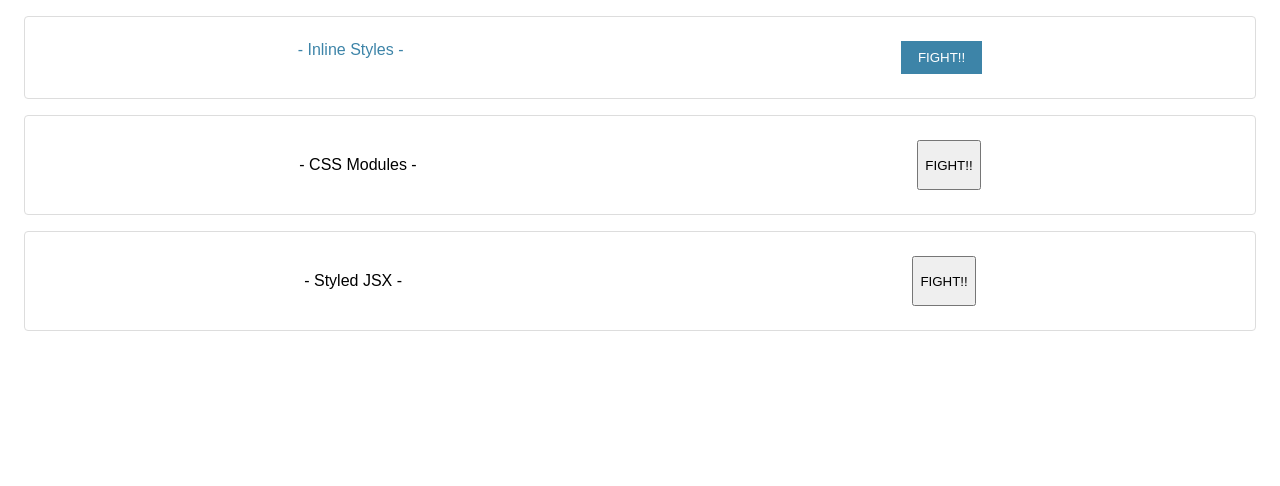
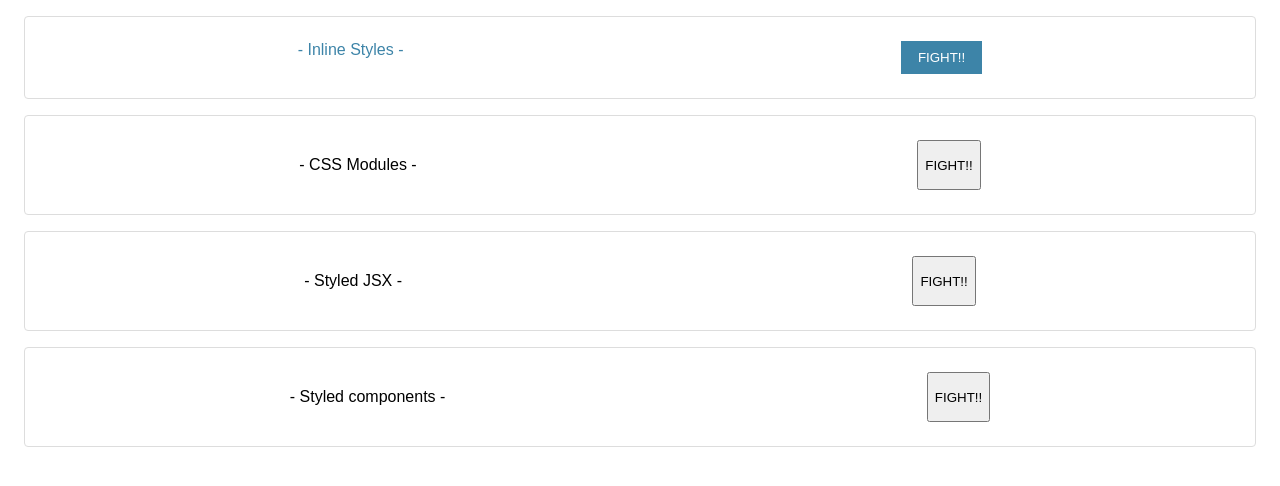
Before and after one commit to suzukima/react-css, a React (Create React App) app: page / in a window 1280 px wide. Shown: the top 486 px of the page. Built offline with nearby package versions, Linux system fonts and the light colour scheme.

Commit message:
Styled Componentsを使ってみた

```diff
--- a/package.json
+++ b/package.json
@@ -9,6 +9,7 @@
     "react": "17.0.2",
     "react-dom": "17.0.2",
     "react-scripts": "4.0.0",
+    "styled-components": "5.3.1",
     "styled-jsx": "4.0.1"
   },
   "devDependencies": {
--- a/src/App.js
+++ b/src/App.js
@@ -1,5 +1,6 @@
 import { CssModules } from "./components/CssModules";
 import { InlineStyle } from "./components/InlineStyle";
+import { StyledComponents } from "./components/StyledComponents";
 import { StyledJsx } from "./components/StyledJsx";
 import "./styles.css";
 
@@ -9,6 +10,7 @@ export default function App() {
       <InlineStyle />
       <CssModules />
       <StyledJsx />
+      <StyledComponents />
     </div>
   );
 }
--- /dev/null
+++ b/src/components/StyledComponents.jsx
@@ -0,0 +1,19 @@
+import styled from "styled-components";
+
+export const StyledComponents = () => {
+  return (
+    <Container>
+      <p>- Styled components -</p>
+      <button>FIGHT!!</button>
+    </Container>
+  );
+};
+
+const Container = styled.div`
+  border: 1px solid #ddd;
+  border-radius: 0.25rem;
+  padding: 1.5rem;
+  margin: 1rem;
+  display: flex;
+  justify-content: space-around;
+`;
```
